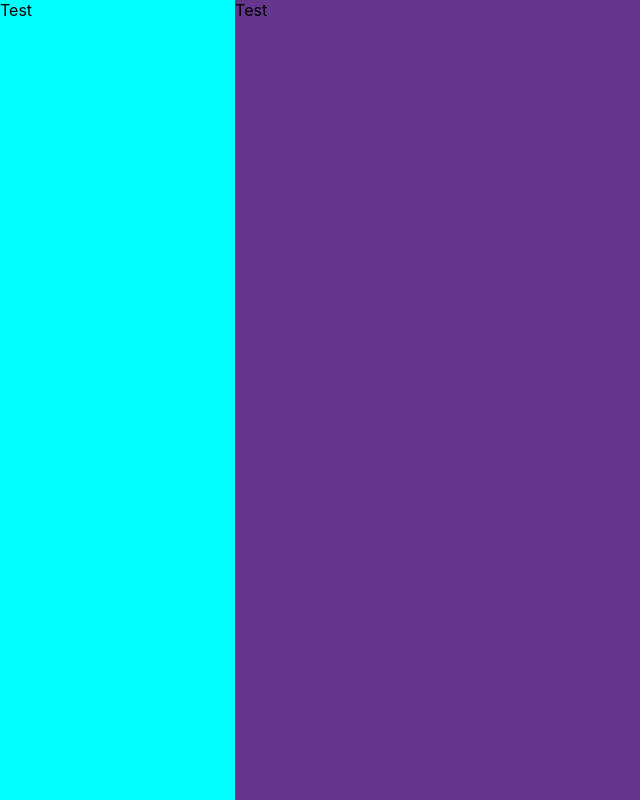
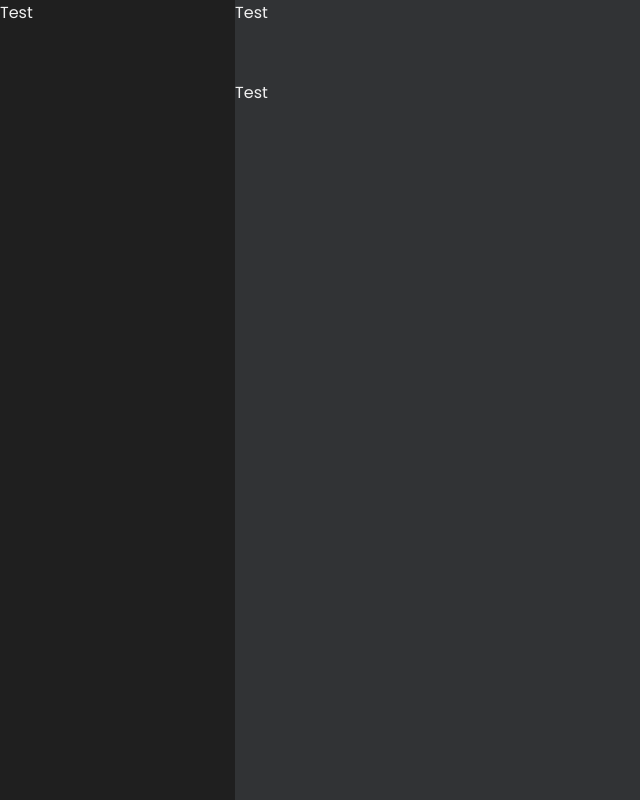
Before and after one commit to minhvo1/final-project, a React (Create React App) app: page / in a window 1280 px wide. Shown: the whole page, without its empty margins (0-640 px from the left). Built offline with nearby package versions, Linux system fonts and the light colour scheme.

Commit message:
set up home page structure

```diff
--- a/public/index.html
+++ b/public/index.html
@@ -15,6 +15,7 @@
       user's mobile device or desktop. See https://developers.google.com/web/fundamentals/web-app-manifest/
     -->
     <link rel="manifest" href="%PUBLIC_URL%/manifest.json" />
+    <link href="https://fonts.googleapis.com/css2?family=Poppins&display=swap" rel="stylesheet">
     <!--
       Notice the use of %PUBLIC_URL% in the tags above.
       It will be replaced with the URL of the `public` folder during the build.
--- a/src/App.js
+++ b/src/App.js
@@ -1,12 +1,17 @@
-import './App.css';
+import './App.scss';
 import Sidebar from './components/Sidebar';
-import Main from './components/PortfolioMain';
+import PortfolioMain from './components/PortfolioMain/index';
+import Header from './components/Header/index'
 
 function App() {
   return (
     <div className="App">
       <Sidebar />
-      <Main />
+      <div className="main-container">
+        <Header />
+        <PortfolioMain />
+
+      </div>
     </div>
   );
 }
--- /dev/null
+++ b/src/App.scss
@@ -0,0 +1,30 @@
+$mainfont: 'Poppins';
+$bgcolor: #313335;
+$textcolor: #F0F0F0;
+$textcolor-selected: #A374D2;
+$textcolor-positive: #33C15B;
+$textcolor-small: #878080;
+$divcolor: #1F1F1F;
+$divcolor-selected: #9967CA;
+
+
+body {
+  font-family: $mainfont;
+}
+
+.App {
+  display: flex;
+  flex-direction: row;
+}
+
+.sidebar {
+  height: 100vh;
+  width: 18rem;
+  background-color: $divcolor;
+  color: $textcolor;
+}
+
+.main-container {
+  height: 100vh;
+  width: 100%;
+}
--- /dev/null
+++ b/src/components/Header/Header.scss
@@ -0,0 +1,14 @@
+$mainfont: 'Poppins';
+$bgcolor: #313335;
+$textcolor: #F0F0F0;
+$textcolor-selected: #A374D2;
+$textcolor-positive: #33C15B;
+$textcolor-small: #878080;
+$divcolor: #1F1F1F;
+$divcolor-selected: #9967CA;
+
+.header {
+  background-color: $bgcolor;
+  color: $textcolor;
+  height: 10%;
+}
--- a/src/components/Header/index.js
+++ b/src/components/Header/index.js
@@ -0,0 +1,8 @@
+import React from 'react';
+import './Header.scss'
+
+export default function Header(props) {
+  return (
+    <div className="header">Test</div>
+  )
+}
--- /dev/null
+++ b/src/components/PortfolioMain/PortfolioMain.scss
@@ -0,0 +1,15 @@
+$mainfont: 'Poppins';
+$bgcolor: #313335;
+$textcolor: #F0F0F0;
+$textcolor-selected: #A374D2;
+$textcolor-positive: #33C15B;
+$textcolor-small: #878080;
+$divcolor: #1F1F1F;
+$divcolor-selected: #9967CA;
+
+.portfolio-main {
+  height: 90%;
+  width: 100%;
+  background-color: $bgcolor;
+  color: $textcolor;
+}
--- a/src/components/PortfolioMain/index.js
+++ b/src/components/PortfolioMain/index.js
@@ -1,7 +1,9 @@
 import React from 'react';
+import './PortfolioMain.scss';
 
-export default function Main(props) {
+
+export default function PortfolioMain(props) {
   return (
-    <div className="main">Test</div>
+    <div className="portfolio-main">Test</div>
   )
 }
--- a/src/index.css
+++ b/src/index.css
@@ -1,13 +1,5 @@
 body {
   margin: 0;
-  font-family: -apple-system, BlinkMacSystemFont, 'Segoe UI', 'Roboto', 'Oxygen',
-    'Ubuntu', 'Cantarell', 'Fira Sans', 'Droid Sans', 'Helvetica Neue',
-    sans-serif;
   -webkit-font-smoothing: antialiased;
   -moz-osx-font-smoothing: grayscale;
 }
-
-code {
-  font-family: source-code-pro, Menlo, Monaco, Consolas, 'Courier New',
-    monospace;
-}
```
Also changed, not shown: src/components/PortfolioMain/PortfolioInfo.js (+7 -0 lines).
